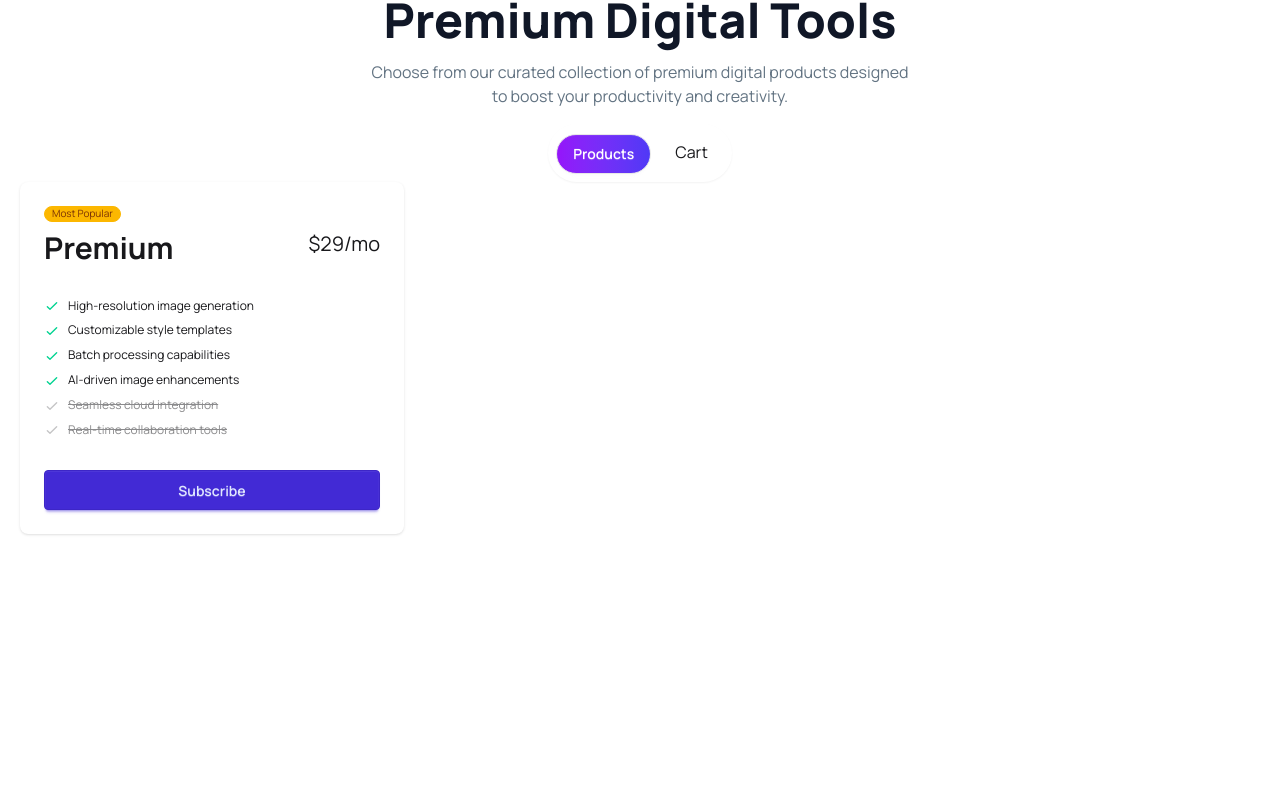
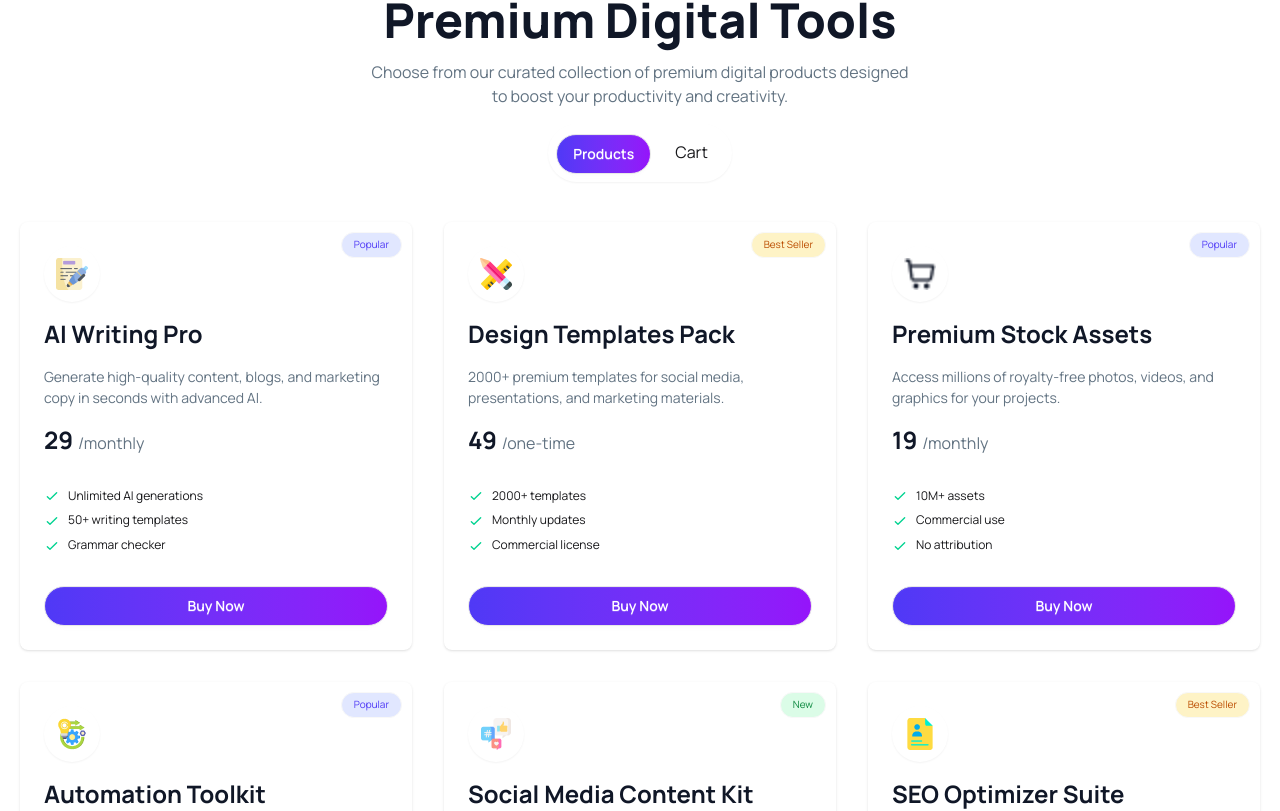
Before and after one commit to bashar35790/DigiTools-Platform, a React (Vite) app: page / in a window 1280 px wide. Shown: the part 1213-2024 px from the top of the page. Before the commit the page ends 1827 px from the top, so only its background shows below. Built offline with nearby package versions, Linux system fonts and the light colour scheme.

Commit message:
I've added primium digital tools card section

```diff
--- a/public/data.json
+++ b/public/data.json
@@ -5,14 +5,14 @@
     "description": "Generate high-quality content, blogs, and marketing copy in seconds with advanced AI.",
     "price": 29,
     "period": "monthly",
-    "tag": null,
-    "tagType": null,
+    "tag": "Popular",
+    "tagType": "popular",
     "features": [
       "Unlimited AI generations",
       "50+ writing templates",
       "Grammar checker"
     ],
-    "icon": "Sparkles"
+    "icon": "../src/assets/products/writing.png"
   },
   {
     "id": 2,
@@ -27,7 +27,7 @@
       "Monthly updates",
       "Commercial license"
     ],
-    "icon": "Palette"
+    "icon": "../src/assets/products/design-tool.png"
   },
   {
     "id": 3,
@@ -42,7 +42,7 @@
       "Commercial use",
       "No attribution"
     ],
-    "icon": "Image"
+    "icon": "../src/assets/products/shopping-cart.png"
   },
   {
     "id": 4,
@@ -50,14 +50,14 @@
     "description": "Automate repetitive tasks and streamline your workflow with powerful tools.",
     "price": 79,
     "period": "monthly",
-    "tag": null,
-    "tagType": null,
+    "tag": "Popular",
+    "tagType": "popular",
     "features": [
       "50+ automations",
       "API access",
       "Custom workflows"
     ],
-    "icon": "Bot"
+    "icon": "../src/assets/products/operation.png"
   },
   {
     "id": 5,
@@ -72,7 +72,7 @@
       "Scheduler included",
       "Analytics dashboard"
     ],
-    "icon": "Share2"
+    "icon": "../src/assets/products/social-media.png"
   },
   {
     "id": 6,
@@ -87,6 +87,6 @@
       "Competitor analysis",
       "SEO content audit"
     ],
-    "icon": "TrendingUp"
+    "icon": "../src/assets/products/portfolio.png"
   }
 ]
--- a/src/App.jsx
+++ b/src/App.jsx
@@ -1,16 +1,26 @@
-import React from 'react'
+import React, { Suspense } from 'react'
 import Navbar from './component/navbar/Navbar'
 import Hero from './component/home-page/Hero'
 import Statistic from './component/home-page/Statistic'
 import Products from './component/home-page/Products'
 
+const cardDataLoade = async () => {
+  const res = await fetch("data.json");
+  const data = await res.json();
+  return data;
+}
+
 export default function App() {
+  const cardDataPromise = cardDataLoade();
   return (
     <main>
       <Navbar></Navbar>
       <Hero></Hero>
       <Statistic></Statistic>
-      <Products></Products>
+      <Suspense fallback={<span className="loading loading-bars loading-xl"></span>
+      }>
+        <Products cardDataPromise={cardDataPromise}></Products>
+      </Suspense>
     </main>
   )
 }
--- a/src/component/home-page/Products.jsx
+++ b/src/component/home-page/Products.jsx
@@ -1,11 +1,18 @@
-import React from 'react'
-import Button from '../../utility/Button'
+import React, { use } from 'react'
+import Button from '../../utility/Button';
+import Product from '../../utility/Product';
 
-export default function Products() {
+
+
+
+export default function Products({cardDataPromise}) {
+    const cards = use(cardDataPromise);
+    console.log(cards)
+
     return (
         <>
             <section className='py-20'>
-                <div className="container px-5">
+                <div className="container px-5 space-y-10 mx-auto">
                     {/* heading text  */}
                     <div className='space-y-4 text-center'>
                         <h2 className='text-5xl font-extrabold text-heading'>Premium Digital Tools</h2>
@@ -18,45 +25,10 @@ export default function Products() {
                         </div>
                     </div>
                     {/* card container  */}
-                    <div>
-                        <div className="card w-96 bg-base-100 shadow-sm">
-                            <div className="card-body">
-                                <span className="badge badge-xs badge-warning">Most Popular</span>
-                                <div className="flex justify-between">
-                                    <h2 className="text-3xl font-bold">Premium</h2>
-                                    <span className="text-xl">$29/mo</span>
-                                </div>
-                                <ul className="mt-6 flex flex-col gap-2 text-xs">
-                                    <li>
-                                        <svg xmlns="http://www.w3.org/2000/svg" className="size-4 me-2 inline-block text-success" fill="none" viewBox="0 0 24 24" stroke="currentColor"><path strokeLinecap="round" strokeLinejoin="round" strokeWidth="2" d="M5 13l4 4L19 7" /></svg>
-                                        <span>High-resolution image generation</span>
-                                    </li>
-                                    <li>
-                                        <svg xmlns="http://www.w3.org/2000/svg" className="size-4 me-2 inline-block text-success" fill="none" viewBox="0 0 24 24" stroke="currentColor"><path strokeLinecap="round" strokeLinejoin="round" strokeWidth="2" d="M5 13l4 4L19 7" /></svg>
-                                        <span>Customizable style templates</span>
-                                    </li>
-                                    <li>
-                                        <svg xmlns="http://www.w3.org/2000/svg" className="size-4 me-2 inline-block text-success" fill="none" viewBox="0 0 24 24" stroke="currentColor"><path strokeLinecap="round" strokeLinejoin="round" strokeWidth="2" d="M5 13l4 4L19 7" /></svg>
-                                        <span>Batch processing capabilities</span>
-                                    </li>
-                                    <li>
-                                        <svg xmlns="http://www.w3.org/2000/svg" className="size-4 me-2 inline-block text-success" fill="none" viewBox="0 0 24 24" stroke="currentColor"><path strokeLinecap="round" strokeLinejoin="round" strokeWidth="2" d="M5 13l4 4L19 7" /></svg>
-                                        <span>AI-driven image enhancements</span>
-                                    </li>
-                                    <li className="opacity-50">
-                                        <svg xmlns="http://www.w3.org/2000/svg" className="size-4 me-2 inline-block text-base-content/50" fill="none" viewBox="0 0 24 24" stroke="currentColor"><path strokeLinecap="round" strokeLinejoin="round" strokeWidth="2" d="M5 13l4 4L19 7" /></svg>
-                                        <span className="line-through">Seamless cloud integration</span>
-                                    </li>
-                                    <li className="opacity-50">
-                                        <svg xmlns="http://www.w3.org/2000/svg" className="size-4 me-2 inline-block text-base-content/50" fill="none" viewBox="0 0 24 24" stroke="currentColor"><path strokeLinecap="round" strokeLinejoin="round" strokeWidth="2" d="M5 13l4 4L19 7" /></svg>
-                                        <span className="line-through">Real-time collaboration tools</span>
-                                    </li>
-                                </ul>
-                                <div className="mt-6">
-                                    <button className="btn btn-primary btn-block">Subscribe</button>
-                                </div>
-                            </div>
-                        </div>
+                    <div className='grid grid-cols-3 gap-8'>
+                        {
+                            cards.map(card =>  <Product key={card.id} card={card}></Product>  )
+                        }
                     </div>
                 </div>
             </section>
--- a/src/utility/Button.jsx
+++ b/src/utility/Button.jsx
@@ -1,9 +1,9 @@
 import React from 'react'
 
-export default function Button({title}) {
+export default function Button({title, addStyle}) {
     return (
         <>
-            <a className="btn bg-linear-to-r from-brand2 to-brand1 rounded-full text-white">
+            <a className={`btn bg-linear-to-l from-brand2 to-brand1 rounded-full text-white ${addStyle}`}>
                 {title}
             </a>
         </>
--- /dev/null
+++ b/src/utility/Product.jsx
@@ -0,0 +1,62 @@
+import React from 'react';
+import Button from './Button';
+
+export default function Product({card}) {card
+    console.log(card);
+
+
+//     {
+//     "id": 1,
+//     "name": "AI Writing Pro",
+//     "description": "Generate high-quality content, blogs, and marketing copy in seconds with advanced AI.",
+//     "price": 29,
+//     "period": "monthly",
+//     "tag": null,
+//     "tagType": null,
+//     "features": [
+//         "Unlimited AI generations",
+//         "50+ writing templates",
+//         "Grammar checker"
+//     ],
+//     "icon": "Sparkles"
+// }
+
+    return (
+        <>
+            <div className="card shadow-sm">
+                <div className="card-body relative justify-between">
+                    <span className={`badge badge-xs ${card.tag=="Popular"&& "bg-[#E1E7FF] text-brand1" || card.tag=="Best Seller"&&"bg-[#FEF3C6] text-[#BB4D00]"
+                        || card.tag =="New"&& "bg-[#DBFCE7] text-[#0A883E]"
+                    }  p-3 rounded-full absolute top-2.5 right-2.5`}>{card.tag}</span>
+
+                    {/* card content start  */}
+                    <div className="flex flex-col justify-between gap-4">
+                        <div className='p-3 shadow-xs w-fit rounded-full'>
+                            <img src={card.icon} alt="desing" className='w-8 h-8' />
+                        </div>
+                        <h2 className="text-2xl font-bold text-heading">{card.name}</h2>
+                        <span className=" text-bodyText">{card.description}</span>
+                        <h2 className="text-2xl font-bold text-heading">{card.price} <span className='text-[16px] text-bodyText font-normal'>/{card.period}</span></h2>
+                    </div>
+                    <ul className="mt-6 flex flex-col gap-2 text-xs">
+                        <li>
+                            <svg xmlns="http://www.w3.org/2000/svg" className="size-4 me-2 inline-block text-success" fill="none" viewBox="0 0 24 24" stroke="currentColor"><path strokeLinecap="round" strokeLinejoin="round" strokeWidth="2" d="M5 13l4 4L19 7" /></svg>
+                            <span>{card?.features[0]}</span>
+                        </li>
+                        <li>
+                            <svg xmlns="http://www.w3.org/2000/svg" className="size-4 me-2 inline-block text-success" fill="none" viewBox="0 0 24 24" stroke="currentColor"><path strokeLinecap="round" strokeLinejoin="round" strokeWidth="2" d="M5 13l4 4L19 7" /></svg>
+                            <span>{card?.features[1]}</span>
+                        </li>
+                        <li>
+                            <svg xmlns="http://www.w3.org/2000/svg" className="size-4 me-2 inline-block text-success" fill="none" viewBox="0 0 24 24" stroke="currentColor"><path strokeLinecap="round" strokeLinejoin="round" strokeWidth="2" d="M5 13l4 4L19 7" /></svg>
+                            <span>{card?.features[2]}</span>
+                        </li>
+                    </ul>
+                    <div className="mt-6">
+                        <Button title="Buy Now" addStyle="w-full"></Button>
+                    </div>
+                </div>
+            </div>
+        </>
+    )
+}
```
Also changed, not shown: src/assets/products/writing.png (renamed from src/assets/products/writing_2327400 1.png).
